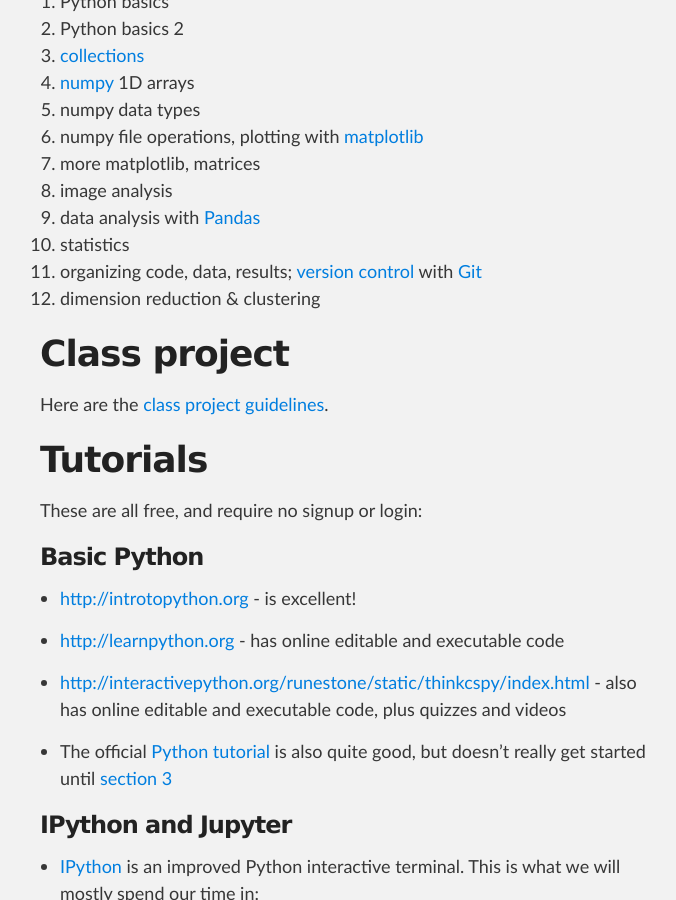
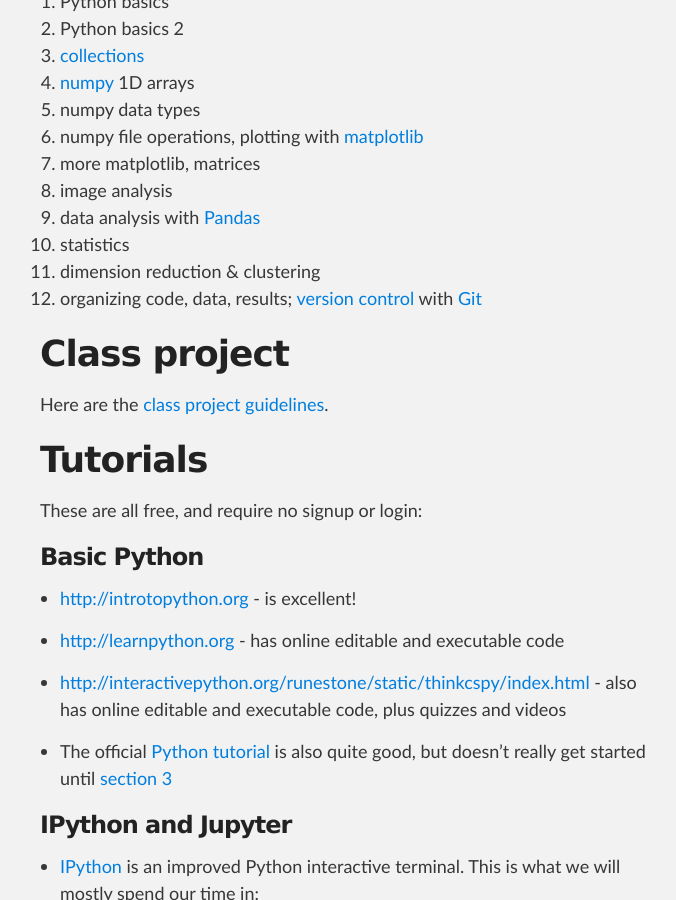
Before and after one commit to SciPyCourse2022/scipycourse2022.github.io, a Jekyll site: the page built from index.md, in a window 1280 px wide and 900 px high, scrolled down 943 px. Shown: the whole window, without its empty margins (290-966 px from the left). Built offline with Jekyll 4.4.1, drawn with Linux system fonts in a browser that asks for light colours.

Commit message:
Update outline

```diff
--- a/index.md
+++ b/index.md
@@ -40,10 +40,10 @@ This is course no. 19265 in the [official course listing](https://lsf.verwaltung
 8. image analysis
 9. data analysis with [Pandas](http://pandas.pydata.org)
 10. statistics
-11. organizing code, data, results; [version
+11. dimension reduction & clustering
+12. organizing code, data, results; [version
 control](https://git-scm.com/book/en/v2/Getting-Started-About-Version-Control) with
 [Git](https://git-scm.com/)
-12. dimension reduction & clustering
 
 # Class project
 
```
